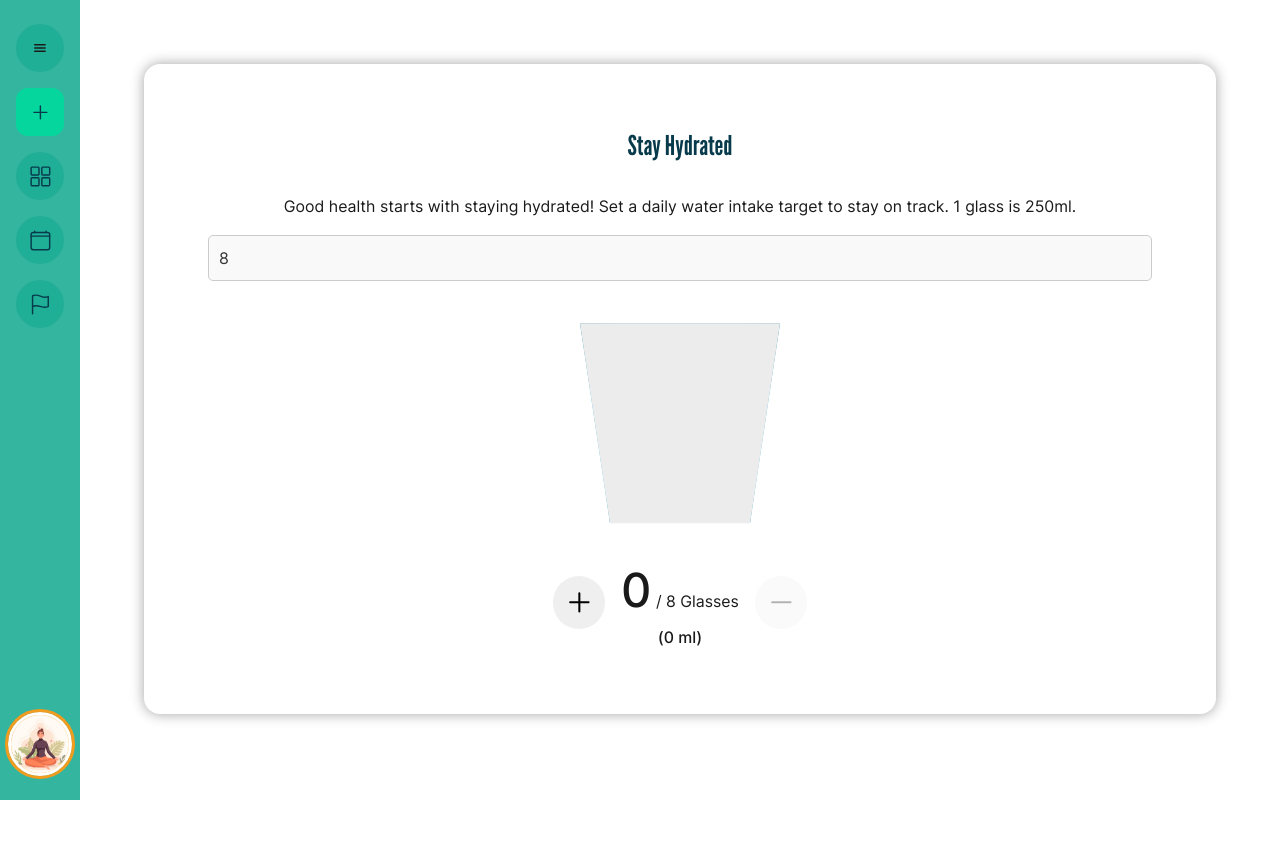
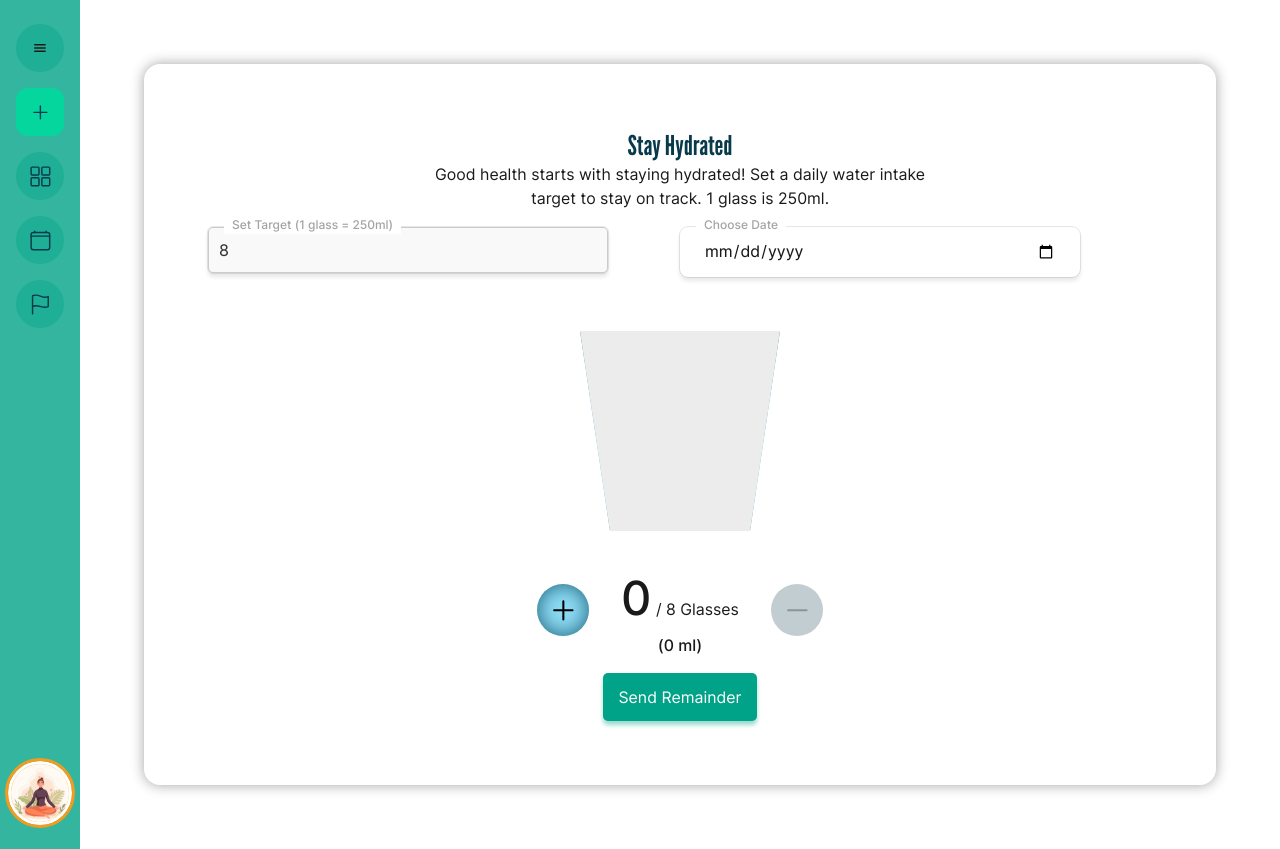
Before and after one commit to MyselfRoshan/Health-Tracking-And-Feedback-System, a plain HTML site: page pages/add/stay-hydrate.html in a window 1280 px wide. Before the commit the page ends 800 px from the top, so only its background shows below. Drawn offline with nearby package versions, Linux system fonts and the light colour scheme; files whose address does not match are found by name.

Commit message:
feat: completed water simulation fronted in stay hydrated

```diff
--- a/assets/scripts/stay-hydrated.js
+++ b/assets/scripts/stay-hydrated.js
@@ -33,6 +33,16 @@ document.addEventListener("DOMContentLoaded", () => {
   if (glassToIntakeValue == maximumGlassTarget - 1)
     glassAdd.setAttribute("disabled", "true");
   // waterLevel("new-target");
+
+  const inputTxtFields = document.querySelectorAll(".input-signup");
+  console.log(inputTxtFields);
+  inputTxtFields.forEach(inputTxtField => {
+    // inputTxtField.
+    inputTxtField.addEventListener("input", () => {
+      inputTxtField.setAttribute("value", inputTxtField.value);
+      localStorage.setItem(`${inputTxtField.id}`, inputTxtField.value);
+    });
+  });
 });
 
 glassAdd.addEventListener("click", () => {
@@ -65,12 +75,9 @@ glassRemove.addEventListener("click", () => {
     glassRemove.setAttribute("disabled", "true");
 });
 
-// Water level controller
-// Here -94% and -200% is top property of ::before and ::after pseudo element of water when empty and full
-const emptyGlass = -98;
-const fullGlass = -206;
-
 function waterLevel(controller) {
+  // Water level controller
+  // Here -94% and -200% is top property of ::before and ::after pseudo element of water when empty and full
   let noOfGlassTarget = parseInt(setGlassTarget.value);
   let noOfGlassToIntake = parseInt(glassToIntake.textContent);
 
@@ -98,3 +105,15 @@ function waterLevel(controller) {
   // Update the wave height
   glassWater.style.setProperty("--wave", `${newHeight}%`);
 }
+
+// Function that doesn't revert back the value of inputfield after losing focus
+
+// document.addEventListener("DOMContentLoaded", function () {
+//   inputTxtFields.forEach(inputTxtField => {
+//     let getInputTxtFieldValue = "";
+//     // If null and "" return else set local storage value to input value
+//     if (!localStorage.getItem(`${inputTxtField.id}`)) return;
+//     getInputTxtFieldValue = localStorage.getItem(`${inputTxtField.id}`);
+//     inputTxtField.setAttribute("value", getInputTxtFieldValue);
+//   });
+// });
--- a/pages/add/stay-hydrate.html
+++ b/pages/add/stay-hydrate.html
@@ -101,29 +101,59 @@
                 Stay Hydrated
               </h1>
             </header>
-            <div id="hydrationForm">
-              <label for="set-glass-target" class="pt-8 pb-4 d-flex"
-                >Good health starts with staying hydrated! Set a daily water
-                intake target to stay on track. 1 glass is 250ml.</label
-              >
-              <!-- <label for="set-glass-target"
-                >Amount Glass of Water to Drink (ml):</label
-              > -->
+            <form id="hydrationForm">
+              <p class="glass-quote mx-auto">
+                Good health starts with staying hydrated! Set a daily water
+                intake target to stay on track. 1 glass is 250ml.
+              </p>
+              <div class="glass-input-containers py-4">
+                <div class="input-signup__container">
                   <input
                     type="number"
+                    class="input-text input-signup"
                     id="set-glass-target"
                     name="set-glass-target"
                     min="1"
                     max="50"
                     value="8"
+                    aria-labelledby="label__set-glass-target"
                   />
-
+                  <label
+                    class="label fs-300 fw-500 d-flex"
+                    for="set-glass-target"
+                    id="label__set-glass-target"
+                  >
+                    <span class="label__text text-dark-400"
+                      >Set Target (1 glass = 250ml)</span
+                    >
+                  </label>
+                </div>
+                <div class="input-signup__container">
+                  <input
+                    type="date"
+                    class="input-text input-signup"
+                    id="set-glass-target"
+                    name="set-glass-target"
+                    min="1"
+                    max="50"
+                    value="8"
+                    aria-labelledby="label__set-glass-target"
+                  />
+                  <label
+                    class="label fs-300 fw-500 d-flex"
+                    for="set-glass-target"
+                    id="label__set-glass-target"
+                  >
+                    <span class="label__text text-dark-400">Choose Date</span>
+                  </label>
+                </div>
+              </div>
               <div class="glass-water mx-auto my-8"></div>
               <div class="glass__controller d-flex">
-                <button class="glass-add">
+                <button type="button" class="glass-add">
                   <ion-icon name="add"></ion-icon>
                 </button>
-                <div class="">
+                <div class="glass-info d-flex">
                   <p>
                     <span class="glass-to-intake fs-1000 fw-500">0</span>
                     /
@@ -131,13 +161,14 @@
                   </p>
                   <p class="water-to-intake d-flex fw-500">(0 ml)</p>
                 </div>
-                <button class="glass-remove">
+                <button type="button" class="glass-remove">
                   <ion-icon name="remove"></ion-icon>
                 </button>
               </div>
-
-              <!-- <p><span class="water-intaked">0</span> ml Drinked</p> -->
-            </div>
+              <button type="submit" class="btn btn-m mt-4 mx-auto">
+                Send Remainder
+              </button>
+            </form>
           </section>
         </div>
       </div>
--- a/sass/block/_water-effect.scss
+++ b/sass/block/_water-effect.scss
@@ -1,6 +1,15 @@
 // start: -94%  end: -200%
 
 .glass {
+  &-input-containers {
+    display: grid;
+    grid-template-columns: 1fr 1fr;
+    grid-template-rows: auto;
+  }
+  &-quote {
+    width: 50ch;
+    text-align: center;
+  }
   &-water {
     --wave: -100%;
     --side: 206%;
@@ -45,6 +54,13 @@
       }
     }
   }
+
+  &-info {
+    --flex-gap: 0;
+    --flex-direction: column;
+    width: 9.375rem;
+  }
+
   &__controller {
     --flex-gap: 1rem;
   }
@@ -55,5 +71,12 @@
     font-size: var(--fs-800);
     border: none;
     border-radius: 50%;
+    background-color: hsl(195, 84%, 76%);
+    box-shadow: inset 0 0 20px hsl(195, 63%, 29%);
+
+    &:disabled {
+      background-color: hsl(192, 13.8%, 78.6%);
+      box-shadow: none;
+    }
   }
 }
--- a/sass/pages/_signup.scss
+++ b/sass/pages/_signup.scss
@@ -91,8 +91,8 @@
       max-width: 25rem;
       position: relative;
 
-      .validation-alerts{
-        --flow-gap:0.5rem;
+      .validation-alerts {
+        --flow-gap: 0.5rem;
       }
 
       .label {
@@ -104,7 +104,6 @@
         &__text {
           transition: all 250ms ease-out;
         }
-
       }
 
       #toggle-password {
@@ -125,7 +124,8 @@
 }
 
 .input-signup__container:focus-within .label__text,
-.signup :not(.input-signup[value=""]) + .label .label__text {
+.signup :not(.input-signup[value=""]) + .label .label__text,
+#hydrationForm :not(.input-signup[value=""]) + .label .label__text {
   font-size: 12px;
   transform: translate(0, -150%);
   background: var(--bg-label-focus, white);
@@ -140,5 +140,5 @@
 
 .account {
   text-align: center;
-    --flow-gap: 2rem;
-   }
+  --flow-gap: 2rem;
+}
```
Also changed, not shown: assets/css/main-dev.css, assets/css/main.css, 1 other file. Lines whose indentation alone changed are shown as unchanged.
